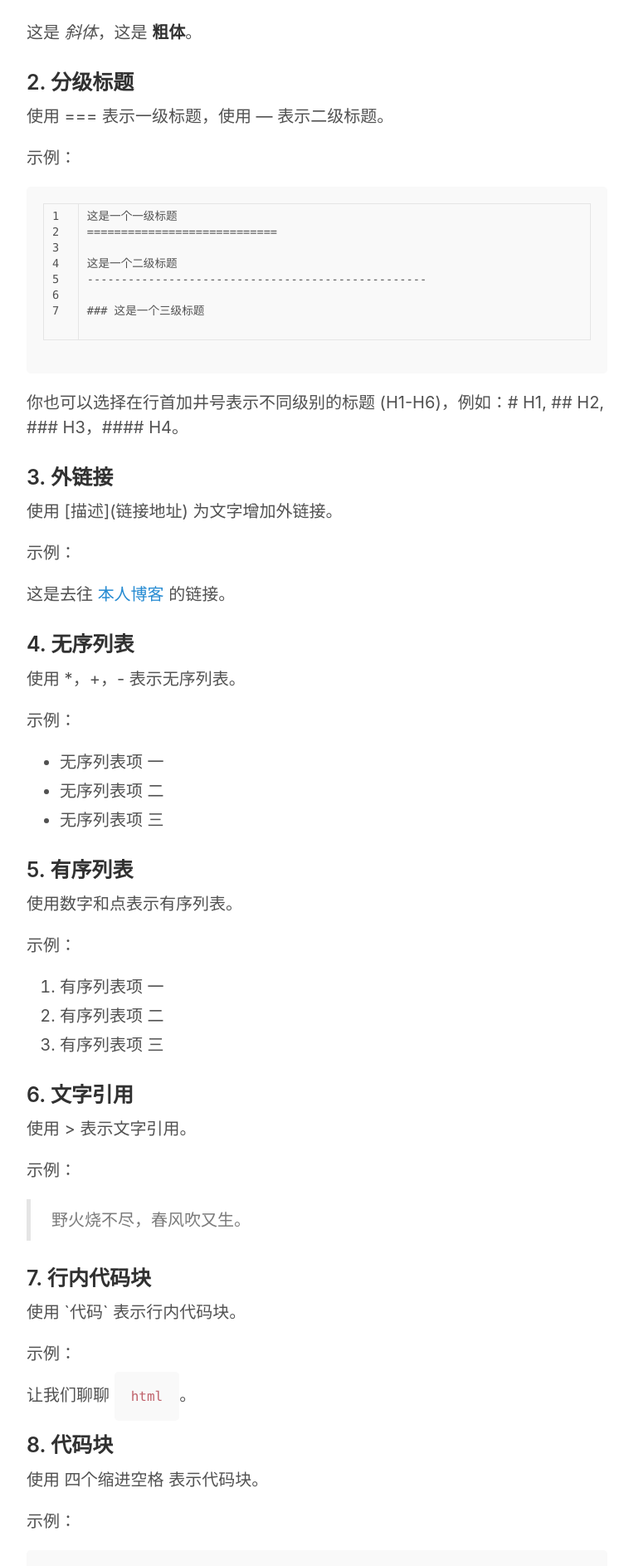
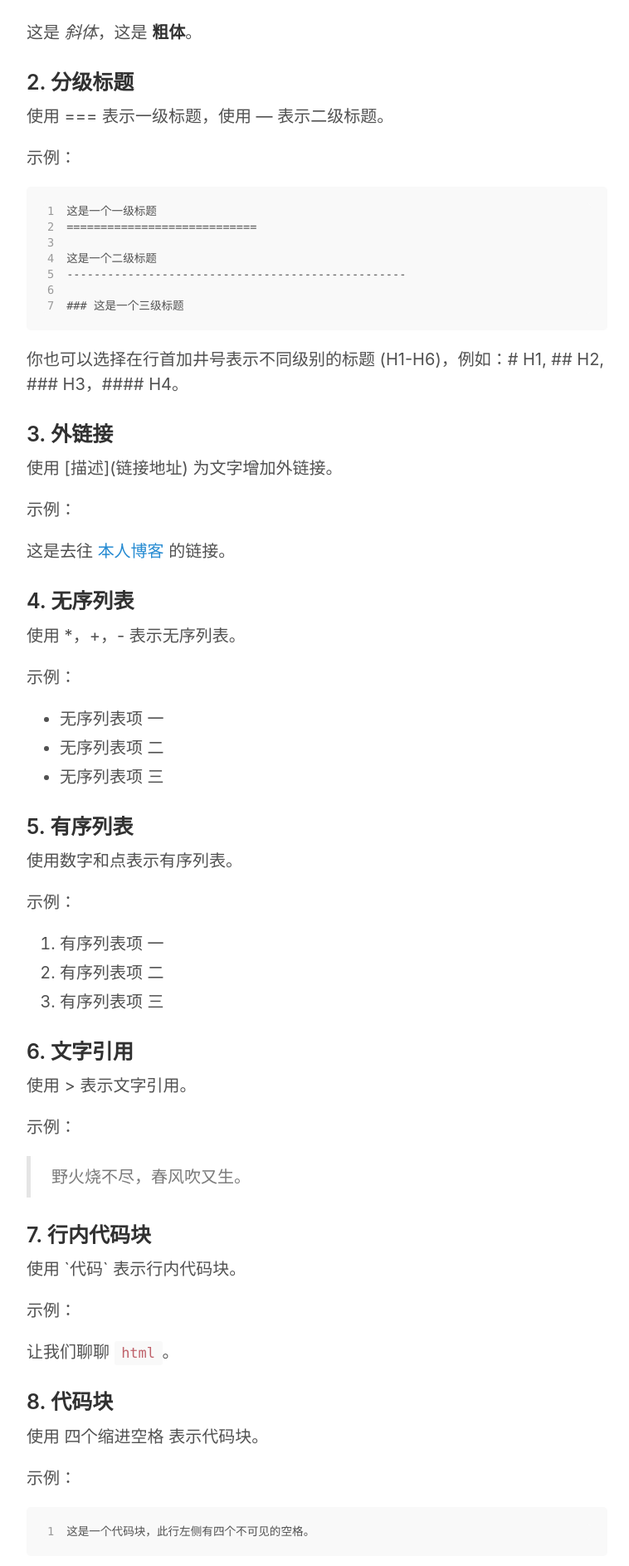
Before and after one commit to zjengjie/zjengjie.github.com, a Jekyll site: the page built from _posts/2016-05-18-CmdMarkdown.md, in a window 1280 px wide. Shown: the part 514-2401 px from the top of the page at 83% size, without its empty margins (258-1016 px from the left). Built offline with Jekyll 4.4.1, drawn with Linux system fonts in a browser that asks for light colours.

Commit message:
code fix

```diff
--- a/_sass/_code.scss
+++ b/_sass/_code.scss
@@ -33,7 +33,7 @@ figure {
   margin: 0;
 }
 
-.highlighter-rouge {
+div.highlighter-rouge {
   padding: 1rem;
   margin-bottom: 1rem;
   font-size: .8rem;
@@ -43,7 +43,7 @@ figure {
 }
 
 // rouge via Jekyll
-.highlight div {
+.highlight {
   font-size: .8rem;
   line-height: 1.4;
   background-color: #f9f9f9;
```
